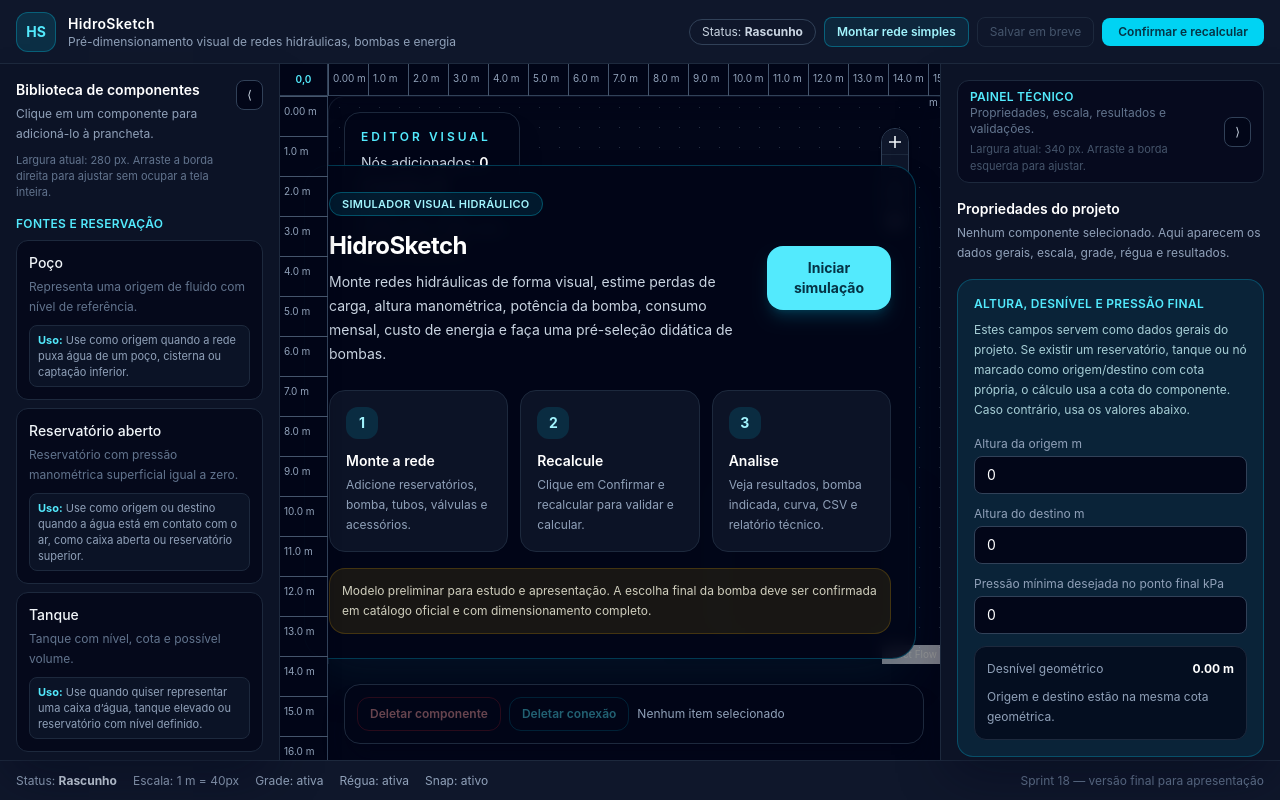
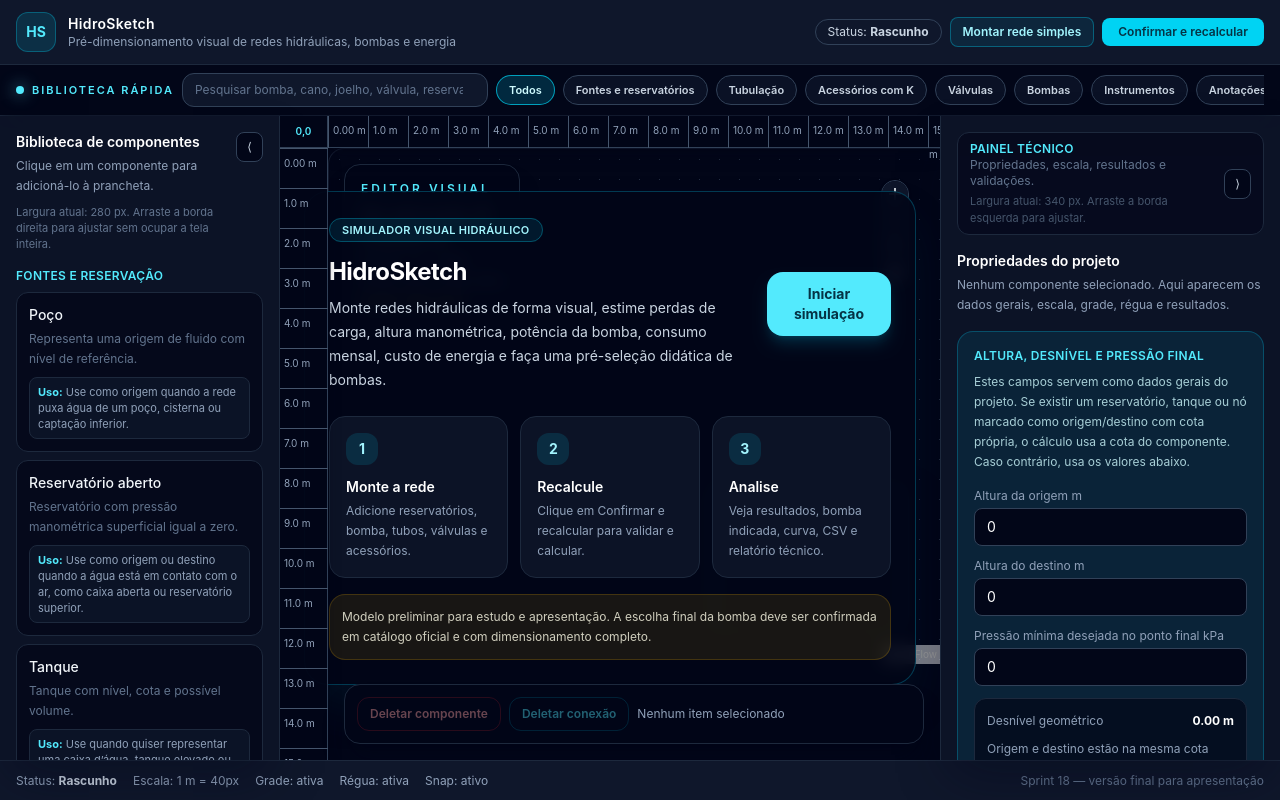
Before and after one commit to juliosadesign/HidrosKetch, a React (Vite) app: page / in a window 1280 px wide. Built offline with nearby package versions, Linux system fonts and the light colour scheme.

Commit message:
Sprint 18C - Biblioteca rapida no topo com pesquisa

```diff
--- a/src/components/layout/AppLayout.tsx
+++ b/src/components/layout/AppLayout.tsx
@@ -275,6 +275,7 @@ export function AppLayout() {
         projectState={projectState}
         onConfirmCalculate={handleConfirmCalculate}
         onCreateSimpleNetwork={handleCreateSimpleNetwork}
+        onAddComponent={handleAddComponent}
         validationErrorCount={validationErrorCount}
       />
 
--- /dev/null
+++ b/src/components/layout/QuickComponentSearch.tsx
@@ -0,0 +1,198 @@
+import { useMemo, useState } from "react";
+
+import {
+  COMPONENT_CATALOG,
+  type ComponentCatalogItem,
+} from "../../domain/catalogs/componentCatalog";
+
+const QUICK_CATEGORIES = [
+  "Todos",
+  "Fontes e reservatórios",
+  "Tubulação",
+  "Acessórios com K",
+  "Válvulas",
+  "Bombas",
+  "Instrumentos",
+  "Anotações",
+] as const;
+
+type QuickCategory = (typeof QUICK_CATEGORIES)[number];
+
+type QuickComponentSearchProps = {
+  onAddComponent: (component: ComponentCatalogItem) => void;
+};
+
+function normalizeSearchText(value: string) {
+  return value
+    .normalize("NFD")
+    .replace(/[\u0300-\u036f]/g, "")
+    .toLowerCase()
+    .trim();
+}
+
+function getCategoryAliases(category: string, kind: string) {
+  if (kind === "pump") return ["Bombas", "Energia"];
+  if (category === "Fontes e reservação") {
+    return ["Fontes e reservatórios", "Fontes e reservação"];
+  }
+
+  return [category];
+}
+
+function matchesCategory(item: ComponentCatalogItem, category: QuickCategory) {
+  if (category === "Todos") return true;
+
+  return getCategoryAliases(item.category, item.kind).some(
+    (alias) => normalizeSearchText(alias) === normalizeSearchText(category)
+  );
+}
+
+function getKindLabel(item: ComponentCatalogItem) {
+  if (item.kind === "reservoir" || item.kind === "tank") return "Fonte";
+  if (item.kind === "pipe" || item.kind === "junction") return "Tubulação";
+  if (item.kind === "accessory") return "Acessório K";
+  if (item.kind === "valve") return "Válvula";
+  if (item.kind === "pump") return "Bomba";
+  if (item.kind === "instrument") return "Instrumento";
+  if (item.kind === "label") return "Anotação";
+
+  return item.category;
+}
+
+export function QuickComponentSearch({
+  onAddComponent,
+}: QuickComponentSearchProps) {
+  const [searchTerm, setSearchTerm] = useState("");
+  const [activeCategory, setActiveCategory] =
+    useState<QuickCategory>("Todos");
+  const [isOpen, setIsOpen] = useState(false);
+
+  const filteredComponents = useMemo(() => {
+    const normalizedTerm = normalizeSearchText(searchTerm);
+
+    return COMPONENT_CATALOG.filter((item) => {
+      const categoryMatch = matchesCategory(item, activeCategory);
+
+      const searchableText = normalizeSearchText(
+        [
+          item.name,
+          item.description,
+          item.category,
+          item.kind,
+          getKindLabel(item),
+          ...getCategoryAliases(item.category, item.kind),
+        ].join(" ")
+      );
+
+      const termMatch =
+        normalizedTerm.length === 0 || searchableText.includes(normalizedTerm);
+
+      return categoryMatch && termMatch;
+    }).slice(0, 8);
+  }, [activeCategory, searchTerm]);
+
+  function handleSelectComponent(component: ComponentCatalogItem) {
+    onAddComponent(component);
+    setIsOpen(false);
+    setSearchTerm("");
+  }
+
+  return (
+    <div className="border-t border-slate-800 bg-slate-950/95 px-4 py-2 shadow-xl shadow-slate-950/30">
+      <div className="flex flex-col gap-2 xl:flex-row xl:items-center">
+        <div className="flex min-w-0 flex-1 flex-col gap-2 lg:flex-row lg:items-center">
+          <div className="flex shrink-0 items-center gap-2 text-[11px] font-semibold uppercase tracking-[0.18em] text-cyan-300">
+            <span className="hidden h-2 w-2 rounded-full bg-cyan-300 shadow-[0_0_16px_rgba(103,232,249,0.8)] sm:inline-block" />
+            Biblioteca rápida
+          </div>
+
+          <div className="relative min-w-[220px] flex-1">
+            <input
+              value={searchTerm}
+              onChange={(event) => {
+                setSearchTerm(event.target.value);
+                setIsOpen(true);
+              }}
+              onFocus={() => setIsOpen(true)}
+              type="search"
+              placeholder="Pesquisar bomba, cano, joelho, válvula, reservatório..."
+              className="w-full rounded-xl border border-slate-700 bg-slate-900 px-3 py-2 text-xs text-slate-100 outline-none transition placeholder:text-slate-500 focus:border-cyan-400/70 focus:ring-2 focus:ring-cyan-500/20"
+            />
+
+            {isOpen && (
+              <div className="absolute left-0 right-0 top-[calc(100%+0.5rem)] z-50 max-h-80 overflow-y-auto rounded-2xl border border-slate-700 bg-slate-950/98 p-2 shadow-2xl shadow-slate-950/70 backdrop-blur">
+                <div className="mb-2 flex items-center justify-between gap-3 px-2 py-1">
+                  <p className="text-[11px] font-semibold uppercase tracking-wide text-slate-400">
+                    Resultados rápidos
+                  </p>
+                  <button
+                    type="button"
+                    onClick={() => setIsOpen(false)}
+                    className="rounded-lg border border-slate-800 px-2 py-1 text-[11px] text-slate-400 transition hover:border-cyan-500/50 hover:text-cyan-200"
+                  >
+                    Fechar
+                  </button>
+                </div>
+
+                {filteredComponents.length > 0 ? (
+                  <div className="grid gap-2 md:grid-cols-2">
+                    {filteredComponents.map((component) => (
+                      <button
+                        key={component.id}
+                        type="button"
+                        onClick={() => handleSelectComponent(component)}
+                        className="rounded-xl border border-slate-800 bg-slate-900/80 p-3 text-left transition hover:border-cyan-400/60 hover:bg-slate-800"
+                      >
+                        <span className="flex items-center justify-between gap-2">
+                          <span className="text-sm font-semibold text-slate-100">
+                            {component.name}
+                          </span>
+                          <span className="rounded-full border border-cyan-500/30 bg-cyan-500/10 px-2 py-0.5 text-[10px] font-semibold uppercase tracking-wide text-cyan-200">
+                            {getKindLabel(component)}
+                          </span>
+                        </span>
+                        <span className="mt-1 block text-xs leading-5 text-slate-400">
+                          {component.description}
+                        </span>
+                      </button>
+                    ))}
+                  </div>
+                ) : (
+                  <p className="rounded-xl border border-yellow-500/20 bg-yellow-500/10 p-3 text-xs leading-5 text-yellow-100/90">
+                    Nenhum componente encontrado. Tente pesquisar por cano,
+                    bomba, joelho, válvula, reservatório ou medidor.
+                  </p>
+                )}
+              </div>
+            )}
+          </div>
+        </div>
+
+        <div className="flex gap-2 overflow-x-auto pb-1 xl:max-w-[48rem] xl:pb-0">
+          {QUICK_CATEGORIES.map((category) => {
+            const isActive = activeCategory === category;
+
+            return (
+              <button
+                key={category}
+                type="button"
+                onClick={() => {
+                  setActiveCategory(category);
+                  setIsOpen(true);
+                }}
+                className={[
+                  "whitespace-nowrap rounded-full border px-3 py-1.5 text-[11px] font-semibold transition",
+                  isActive
+                    ? "border-cyan-400/70 bg-cyan-500/20 text-cyan-100"
+                    : "border-slate-700 bg-slate-900/70 text-slate-300 hover:border-cyan-500/50 hover:text-cyan-100",
+                ].join(" ")}
+              >
+                {category}
+              </button>
+            );
+          })}
+        </div>
+      </div>
+    </div>
+  );
+}
--- a/src/components/layout/Topbar.tsx
+++ b/src/components/layout/Topbar.tsx
@@ -1,10 +1,13 @@
 import type { ProjectVisualState } from "../../editor/editor.types";
+import type { ComponentCatalogItem } from "../../domain/catalogs/componentCatalog";
 import { ConfirmCalculateButton } from "../toolbar/ConfirmCalculateButton";
+import { QuickComponentSearch } from "./QuickComponentSearch";
 
 type TopbarProps = {
   projectState: ProjectVisualState;
   onConfirmCalculate: () => void;
   onCreateSimpleNetwork: () => void;
+  onAddComponent: (component: ComponentCatalogItem) => void;
   validationErrorCount: number;
 };
 
@@ -24,11 +27,13 @@ export function Topbar({
   projectState,
   onConfirmCalculate,
   onCreateSimpleNetwork,
+  onAddComponent,
   validationErrorCount,
 }: TopbarProps) {
   return (
-    <header className="flex h-16 items-center justify-between gap-4 border-b border-slate-800 bg-slate-900 px-4">
-      <div className="flex min-w-0 items-center gap-3">
+    <header className="border-b border-slate-800 bg-slate-900">
+      <div className="flex min-h-16 items-center justify-between gap-4 px-4 py-3">
+        <div className="flex min-w-0 items-center gap-3">
         <div className="flex h-10 w-10 shrink-0 items-center justify-center rounded-xl border border-cyan-400/30 bg-cyan-500/15 text-sm font-bold text-cyan-300">
           HS
         </div>
@@ -63,20 +68,14 @@ export function Topbar({
           Montar rede simples
         </button>
 
-        <button
-          type="button"
-          disabled
-          className="hidden rounded-lg border border-slate-800 px-3 py-1.5 text-xs text-slate-600 lg:inline-flex"
-          title="Funcionalidade reservada para versão futura."
-        >
-          Salvar em breve
-        </button>
-
         <ConfirmCalculateButton
           projectState={projectState}
           onConfirmCalculate={onConfirmCalculate}
         />
+        </div>
       </div>
+
+      <QuickComponentSearch onAddComponent={onAddComponent} />
     </header>
   );
 }
```
